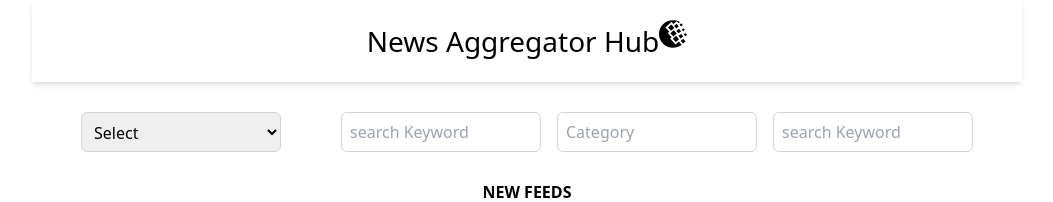
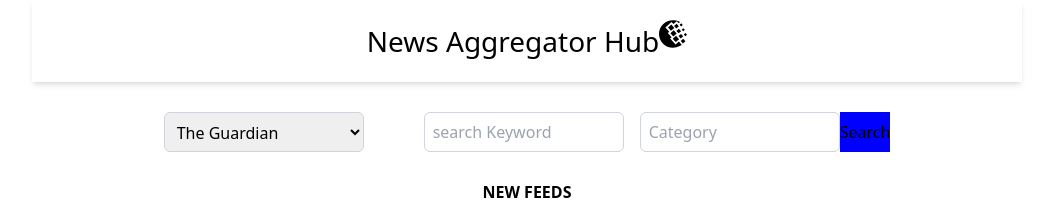
Before and after one commit to fiiwebarry/news-aggregator-component, a React (Vite) app: page / in a window 1280 px wide. Shown: the top 202 px of the page, without its empty margins (113-1166 px from the left). Built offline with nearby package versions, Linux system fonts and the light colour scheme; no server answers.

Commit message:
using axios to fetch data from the apis

```diff
--- a/src/Pages/GlobalnewsHub.jsx
+++ b/src/Pages/GlobalnewsHub.jsx
@@ -7,47 +7,53 @@ import { guardianApi, newsApi } from '../axios/axios'
 
 const GlobalnewsHub = () => {
 
-  const [selectedApi, setSelectedApi] = useState("");
+  const [selectedApi, setSelectedApi] = useState("The Guardian");
   const [searchKeyword, setSearchKeyword] = useState("");
   const [searchCategory, setSearchCategory] = useState("")
   const [fetchedData, setFetchedData] = useState([]);
   const [isLoading, setIsLoading] = useState(false)
 
 
-  useEffect(() => {
-    const getSelectedApi = async () => {
+  const handleFormSubmit = async () => {
     setIsLoading(true);
     try {
-        const params = {
+      let response;
+      if (selectedApi === 'The Guardian') {
+        response = await guardianApi.get("/search", {
+          params: {
             keyword: searchKeyword,
             category: searchCategory,
-        };
+            'api-key': "583de15d-29de-4ff8-89a3-ef7e8f767693"
+          }
+        });
+      } else if (selectedApi === 'NewsHub') {
+        response = await newsApi.get("/v2/everything", {
+          params: {
+            keyword: searchKeyword,
+            category: searchCategory,
+            'api-key': "2e5472ecb66d48f89d693af0420c25ea"
+          }
+        });
+      }
+      else if (selectedApi === 'Newscred') {
+        // Add logic to fetch data from Newscred API
+      }
 
-        const [{ data: _guardian }] = await Promise.all([guardianApi.get("/search?api-key=583de15d-29de-4ff8-89a3-ef7e8f767693", { params }),
-        ]);
+      setFetchedData(response.data.response.results);
+      console.log(response.data.response.results)
 
-        // const newsApiResponse = await newsApi.get("/v2/everything?q=tesla&from=2024-03-20&sortBy=publishedAt&apiKey=2e5472ecb66d48f89d693af0420c25ea", {
-        //   params: {
-        //     keyword: searchKeyword,
-        //     category: searchCategory
-        //   }
-        // });
-
-
-
-        setFetchedData({ guardian: _guardian.response.results });
-        console.log(_guardian);
     } catch (error) {
       console.error("Error fetching data:", error);
-      }
-      finally {
+    } finally {
       setIsLoading(false)
     }
   };
 
-    getSelectedApi();
-  }, []);
-
+  useEffect(() => {
+    if (selectedApi && searchKeyword && searchCategory) {
+      handleFormSubmit();
+    }
+  }, [selectedApi, searchKeyword, searchCategory]);
 
   return (
     <>
@@ -59,6 +65,7 @@ const GlobalnewsHub = () => {
         setSearchKeyword={setSearchKeyword}
         searchCategory={searchCategory}
         setSearchCategory={setSearchCategory}
+        handleSubmit={handleFormSubmit}
       />
 
       <DisplayBox fetchedData={fetchedData} isLoading={isLoading} setIsLoading={setIsLoading} />
--- a/src/components/DisplayBox.jsx
+++ b/src/components/DisplayBox.jsx
@@ -10,16 +10,16 @@ const DisplayBox = ({ fetchedData, isLoading }) => {
                     <div><p>Newshub</p></div>
                 ) : (
                     <div className="flex flex-wrap gap-[50px] justify-center p-3 mt-[10px]">
-                        {fetchedData && fetchedData.guardian ? (
-                            fetchedData.guardian.map((item, index) => (
+                        {fetchedData && fetchedData.results ? (
+                            fetchedData.results.map((item, index) => (
                                 <div className="p-6 flex flex-wrap shadow-lg  bg-slate-100 w-[45%]" key={index}>
                                     {/* Render each item from The Guardian */}
 
-                                    <p>{item.type}</p>
-                                    <p>{item.sectionId}</p>
-                                    <p>{item.sectionName}</p>
-                                    <p>{item.webTitle}</p>
-                                    <p>{item.webUrl}</p>
+                                    <p>Type: {item.type}</p>
+                                    <p>Section ID: {item.sectionId}</p>
+                                    <p>Section Name: {item.sectionName}</p>
+                                    <p>Title: {item.webTitle}</p>
+                                    <p>URL: {item.webUrl}</p>
                                 </div>
                             ))
                         ) : (
--- a/src/components/FormBuilder.jsx
+++ b/src/components/FormBuilder.jsx
@@ -1,13 +1,13 @@
 import { useState } from "react"
 
 const FormBuilder = ({ selectedApi, setSelectedApi, searchKeyword, setSearchKeyword, searchCategory,
-    setSearchCategory }) => {
+    setSearchCategory, handleSubmit }) => {
 
 
 
 
     return (
-        <form className='flex justify-center mx-auto mt-[30px] mb-[20px]'>
+        <form onSubmit={handleSubmit} className='flex justify-center mx-auto mt-[30px] mb-[20px] '>
             <div className='flex gap-[60px]'>
                 <select className='w-[200px] h-[40px] border border-gray-300 p-2 rounded-md' value={selectedApi} onChange={(e) => setSelectedApi(e.target.value)}>
                     <option>Select</option>
@@ -30,15 +30,16 @@ const FormBuilder = ({ selectedApi, setSelectedApi, searchKeyword, setSearchKeyw
                         value={searchCategory}
                         onChange={(e) => setSearchCategory(e.target.value)}
 
-                    /><input className="rounded-md w-[200px] border border-gray-300 p-2  h-[40px]" type='text'
+                    />
+                    {/* <input className="rounded-md w-[200px] border border-gray-300 p-2  h-[40px]" type='text'
                         placeholder='search Keyword'
                         autoComplete='off'
 
-                    />
+                    /> */}
                 </div>
 
             </div>
-
+            <button type="submit" className="bg-[blue]" >Search</button>
 
         </form>
     )
```
Lines whose indentation alone changed are shown as unchanged.
